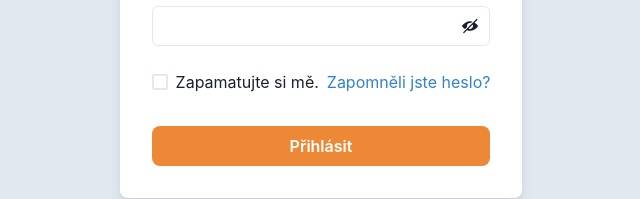
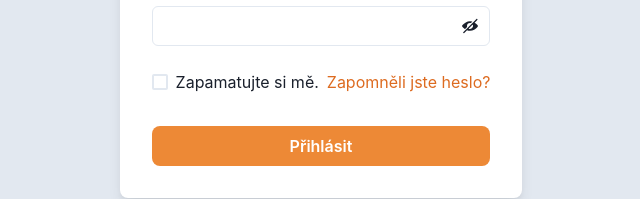
Before and after one commit to Mczella/Wishlist, a React (Create React App) app: page /login in a window 1280 px wide. Shown: the part 429-628 px from the top of the page, without its empty margins (319-959 px from the left). Built offline with nearby package versions, Linux system fonts and the light colour scheme; no server answers.

Commit message:
Change link color

```diff
--- a/src/Login.jsx
+++ b/src/Login.jsx
@@ -135,7 +135,7 @@ const Login = () => {
                                     >
                                         Zapamatujte si mě.
                                     </Checkbox>
-                                    <Link color={'blue.500'}
+                                    <Link color={'orange.500'}
                                           onClick={onOpen}
                                     >
                                         Zapomněli jste heslo?
```
